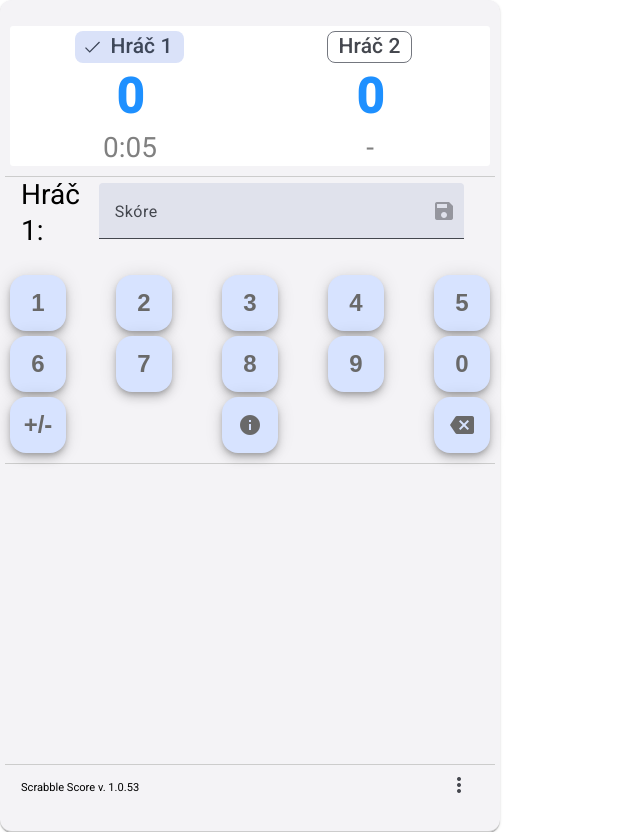
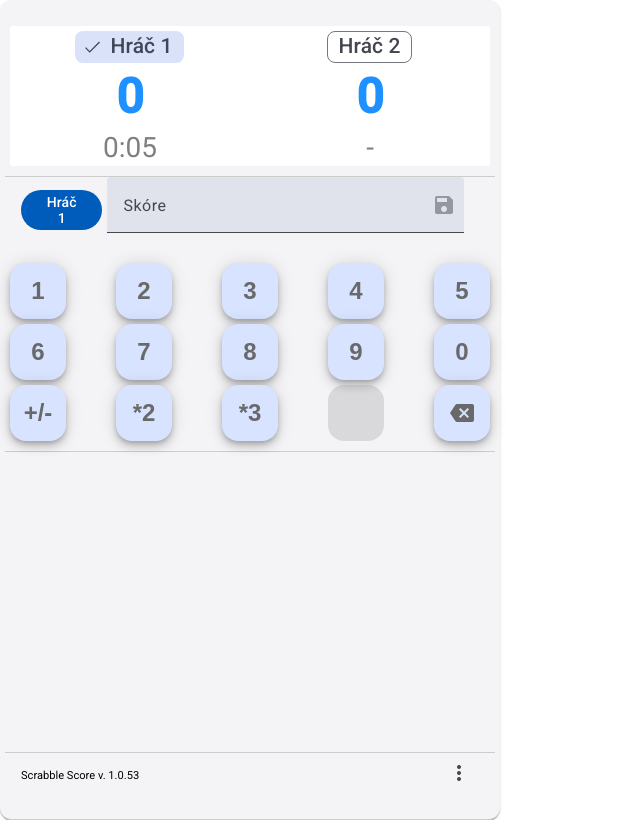
Before and after one commit to b-mi/ScrabbleScore, an Angular app: page / in a window 1280 px wide. Shown: the whole page, without its empty margins (0-640 px from the left). Built offline with nearby package versions, Linux system fonts and the light colour scheme.

Commit message:
multiple

```diff
--- a/src/app/main/main.component.html
+++ b/src/app/main/main.component.html
@@ -37,8 +37,7 @@
         <div class="flex-col">
             <div>
                 <div class="flex-row">
-
-                    <span class="tit-name">{{currentPlayer.name}}:</span>
+                    <button mat-flat-button (click)="info(true)" style="margin-bottom: 10px;">{{currentPlayer.name}}</button>
                     <mat-form-field appearance="fill" class="score-field">
                         <mat-label>Skóre</mat-label>
                         <input matInput type="number" [(ngModel)]="scoreValue" readonly>
@@ -102,8 +101,14 @@
                 <button mat-fab color="default" class="num" (click)="keyClick('-')">
                     +/-
                 </button>
-                <button mat-fab color="default" class="num" (click)="info(true)">
-                    <mat-icon>info</mat-icon>
+                <button mat-fab color="default" class="num" (click)="keyClick('*2')">
+                    *2
+                </button>
+                <button mat-fab color="default" class="num" (click)="keyClick('*3')">
+                    *3
+                </button>
+
+                <button mat-fab color="default" class="num" disabled>
                 </button>
 
                 <button mat-fab color="default" class="num" (click)="keyClick('BS')">
--- a/src/app/main/main.component.ts
+++ b/src/app/main/main.component.ts
@@ -117,6 +117,12 @@ export class MainComponent implements OnInit, OnDestroy {
     switch (key) {
       case '-':
         newVal = -val;
+        break;
+      case '*2':
+        newVal = val * 2;
+        break;
+      case '*3':
+        newVal = val * 3;
         break;
       case 'BS':
         if (sval.length) {
@@ -242,7 +248,7 @@ export class MainComponent implements OnInit, OnDestroy {
 
     this.currentPlayer = activePlayers[0];
     for (let index = 0; index < activePlayers.length; index++) {
-      if ((activePlayers[index].rows[maxIdx] ?? -1) === -1){
+      if ((activePlayers[index].rows[maxIdx] ?? -1) === -1) {
         this.currentPlayer = activePlayers[index]
         break;
       }
```
